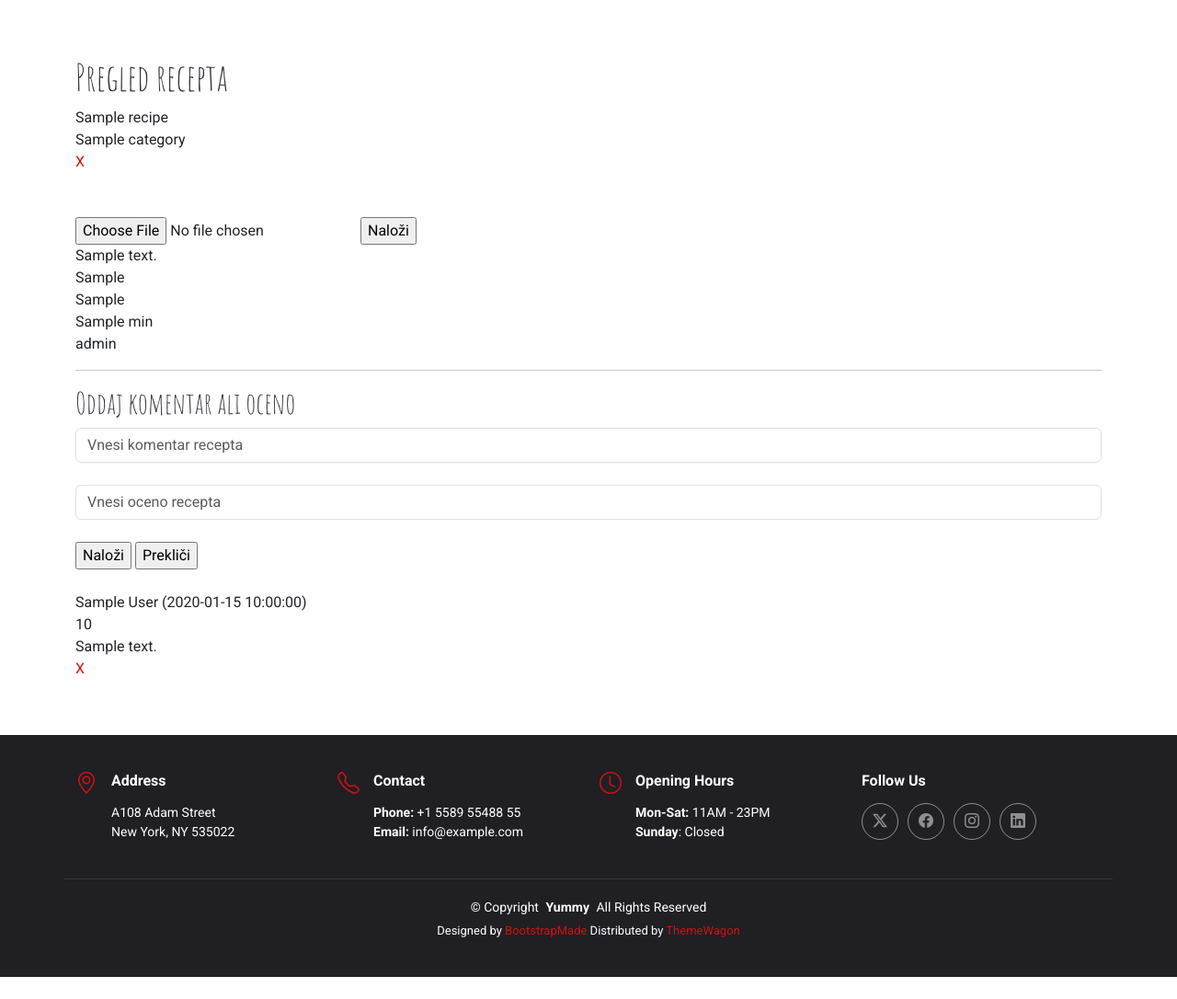
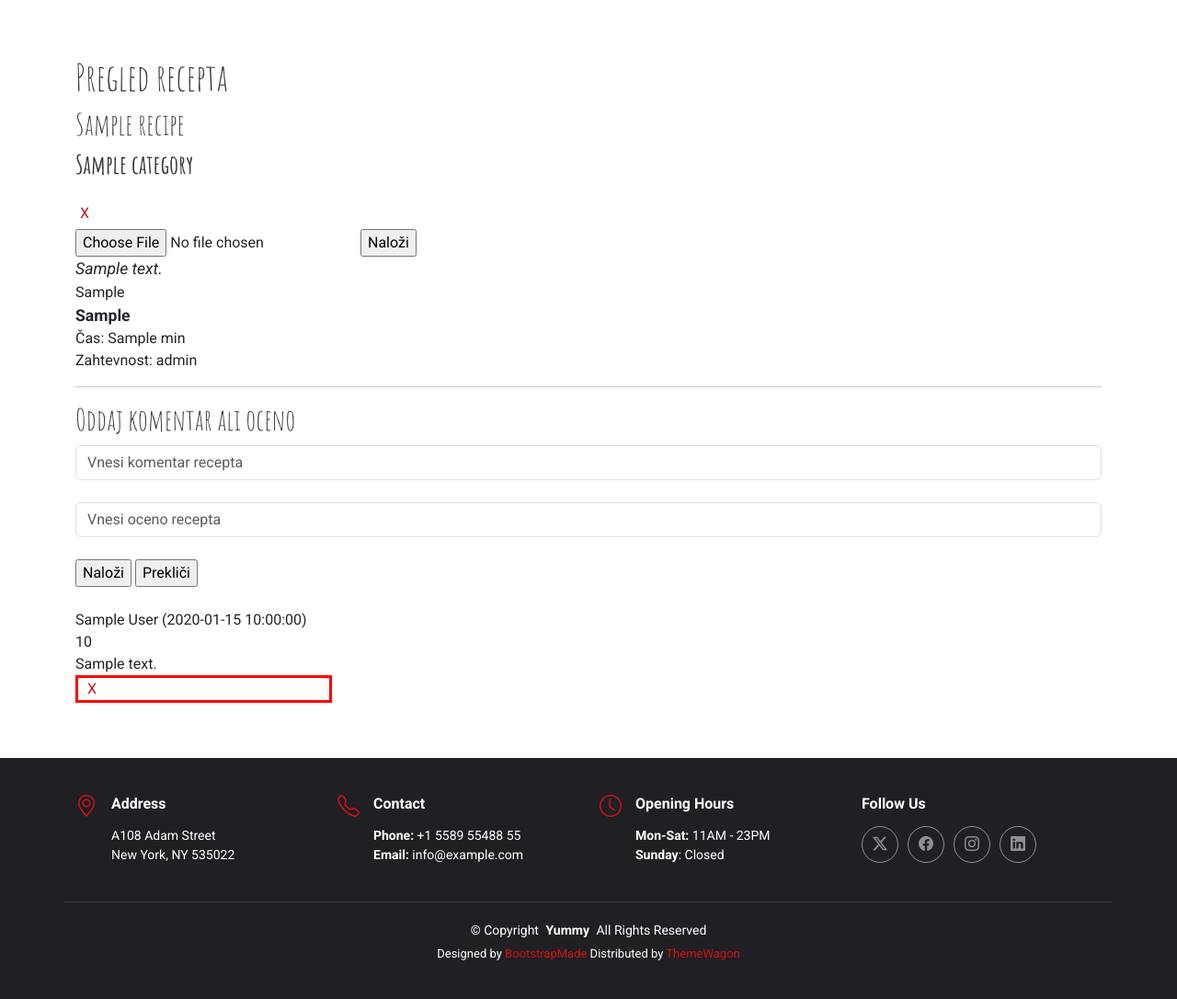
Before and after one commit to MilanVSC/recepti, a PHP site: page /recipe.php?id=1 in a window 1280 px wide. Shown: the part 93-1179 px from the top of the page at 92% size. Before the commit the page ends 1155 px from the top, so only its background shows below. Run offline with PHP 8.4, Linux system fonts and the light colour scheme; the visitor is signed in with stand-in values (Sample User, id 1); tables that the repository leaves empty or names only in its code hold one stand-in row (values such as "Sample post").

Commit message:
urejanje css

```diff
--- a/recipe.php
+++ b/recipe.php
@@ -15,41 +15,44 @@ $row = $stmt->fetch();
 
     <h1>Pregled recepta</h1>
 
-<div id='recept'>
-    <div id="ime_recepta"><?php echo $row ['title']; ?></div>
-    <div id="kategorija"><?php echo $row ['category']; ?></div>
-    <div id="Slike">
+    <div id="recept">
+        <h2><?php echo $row['title'];?></h2>
+        <h3><?php echo $row['category'];?></h3>
+        <div id="slike">
             <?php
-        $sql = "SELECT * FROM images WHERE recipe_id=? ORDER BY date_add";
+            $sql = "SELECT * FROM images WHERE recipe_id = ? ORDER BY date_add";
             $stmt = $pdo->prepare($sql);
             $stmt->execute([$id]);
 
             while ($image = $stmt->fetch()) {
-            echo'<div class="slika">';
-            echo '<img src="'.$image['url'].'" alt="" width="100px"/>';
+                echo '<div class="slika">';
+                echo '<img src="'.$image['url'].'" alt=""/>';
                 if ($row['user_id'] == $_SESSION['user_id']) {
                     echo '<a href="image_delete.php?id='.$image['id'].'" onclick="return confirm(\'Prepričan?\')">X</a>';
                 }
-            echo    '</div>';
+                echo '</div>';
             }
             ?>
-
-        <div class="slika"><img src="" alt=""/></div>
-        <div class="slika"><img src="" alt=""/></div>
         </div>
+        <?php
+        if ($row['user_id'] == $_SESSION['user_id']) {
+            ?>
             <form action="recipe_image_upload.php" method="post" enctype="multipart/form-data">
                 <input type="hidden" name="id" value="<?php echo $id; ?>" />
                 <input type="file" name="fileToUpload" required="required" placeholder="Naloži sliko recepta" />
                 <input type="submit" name="submit" value="Naloži" />
             </form>
+            <?php
+        }
+        ?>
         <div id="opis_recepta"><?php echo $row['description'];?></div>
         <div id="podrobnosti">
             <div id="postopek"><?php echo $row['proceedings'];?></div>
             <div id="sestavine"><?php echo $row['ingredients'];?></div>
         </div>
         <div id="trajanje">
-        <div id="cas"><?php echo $row['duration'];?> min</div>
-        <div id="zahtevnost"><?php echo $row['level'];?></div>
+            <div id="cas">Čas: <?php echo $row['duration'];?> min</div>
+            <div id="zahtevnost">Zahtevnost: <?php echo $row['level'];?></div>
         </div>
     </div>
     <hr />
@@ -75,18 +78,14 @@ $row = $stmt->fetch();
                 echo '<div class="oseba">'.$row['first_name'].' '.$row['last_name'].' ('.$row['date_add'].')</div>';
                 echo '<div class="ocena">'.$row['score'].'</div>';
                 echo '<div class="vsebina">'.$row['content'].'</div>';
-            //preverim ali je trenutno prijavljen uporabnik napisal ta komentar
+                //opreverim ali je trenutno prijavljeni uporabnik, napisal ta komentar
                 if ($_SESSION['user_id'] == $row['user_id']) {
-                echo '<div class="akcija"><a href="comment_delete.php?id='.$row['id'].'" onclick="return confirm(\'Prepricani?\')" >X</a><div/>';
+                    echo '<div class="akcija"><a href="comment_delete.php?id=' . $row['id'] . '" onclick="return confirm(\'Prepričan?\')">X</a></div>';
                 }
-
                 echo '</div>';
             }
             ?>
-
         </div>
-
-
     </div>
 
 
--- a/style.css
+++ b/style.css
@@ -22,3 +22,62 @@
     background-color: darkorange;
     color: black;
 }
+
+div.recept {
+    border-style: solid;
+    border-color: black;
+    border-width: medium;
+
+    width: 28%;
+    float: left;
+    margin: 5px;
+}
+
+div.recept img {
+    width: 100%;
+}
+
+div.podrobnosti {
+    border-style: solid;
+    border-color: green;
+    border-width: medium;
+
+    display: inline-block;
+    width: 70%;
+
+    padding-left: 15px;
+}
+
+div.akcija {
+    border-style: solid;
+    border-color: red;
+    border-width: medium;
+
+    display: inline-block;
+    width: 25%;
+}
+
+div.akcija a {
+    margin: 0 10px;
+
+}
+
+.slika {
+    display: inline-block;
+    margin: 5px;
+    width: 31%;
+}
+
+.slika img {
+    width: 100%;
+}
+
+#opis_recepta {
+    font-style: italic;
+    font-size: 1.1em;
+}
+
+#sestavine {
+    font-weight: bold;
+    font-size: 1.1em;
+}
```
Also changed, not shown: recipes.php (+29 -16 lines), assets/img/recipe.jpg (added). Lines whose indentation alone changed are shown as unchanged.
